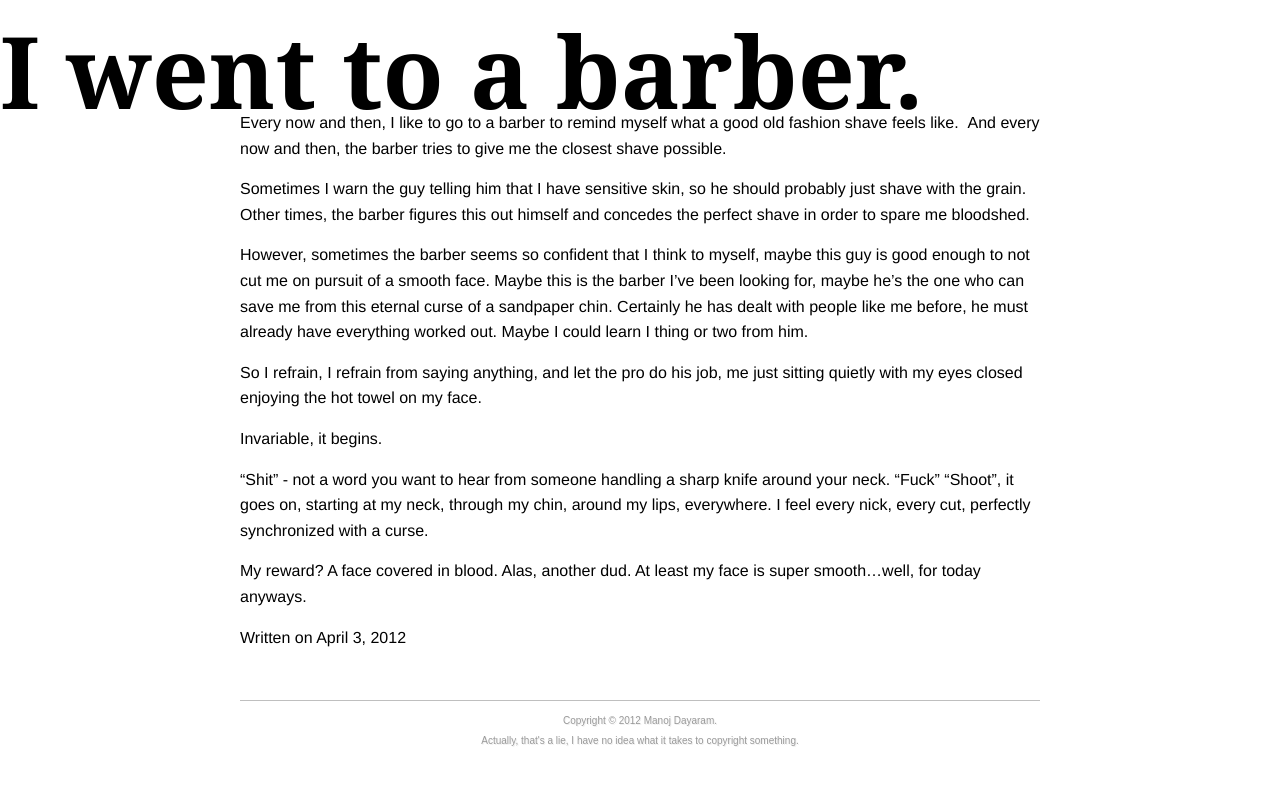
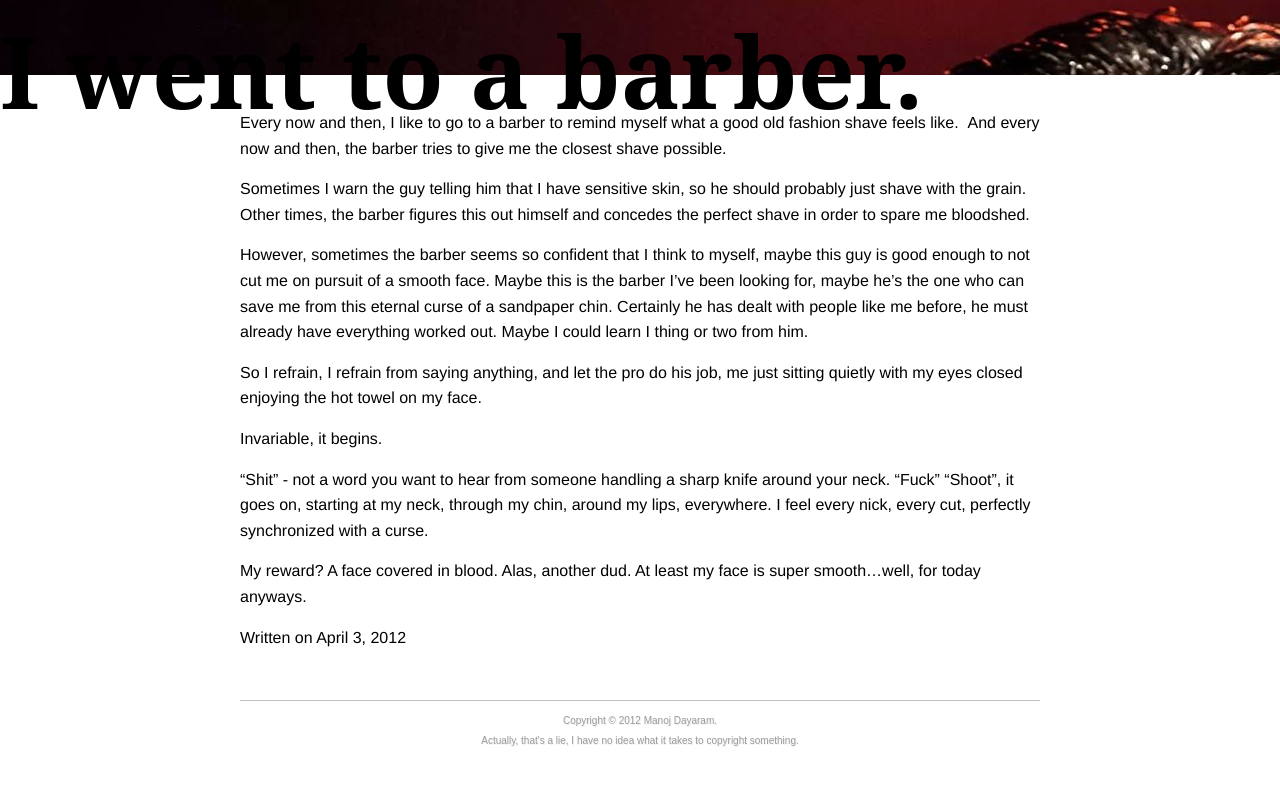
Before and after one commit to mdayaram/mdayaram.github.io, a Jekyll site: the page built from _posts/essays/2012-04-03-i-went-to-a-barber.md, in a window 1280 px wide. Shown: the top 786 px of the page. Built offline with Jekyll 4.4.1, drawn with Linux system fonts in a browser that asks for light colours; comment, search, counter and statistics services are not loaded.

Commit message:
cover for barber

```diff
--- a/_posts/essays/2012-04-03-i-went-to-a-barber.md
+++ b/_posts/essays/2012-04-03-i-went-to-a-barber.md
@@ -1,6 +1,7 @@
 ---
 layout: post
 title: I went to a barber.
+cover: url('/images/essays/barber.jpg')
 date: '2012-04-03T09:13:17-04:00'
 tags:
 - essay
```
Also changed, not shown: images/essays/barber.jpg (added).
